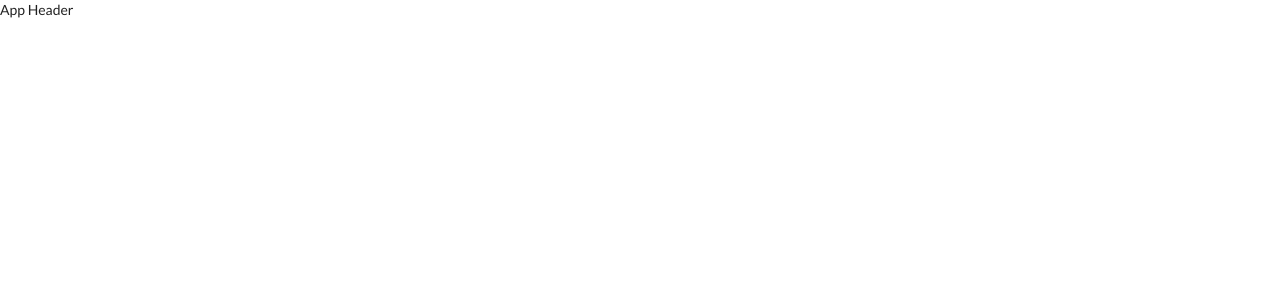
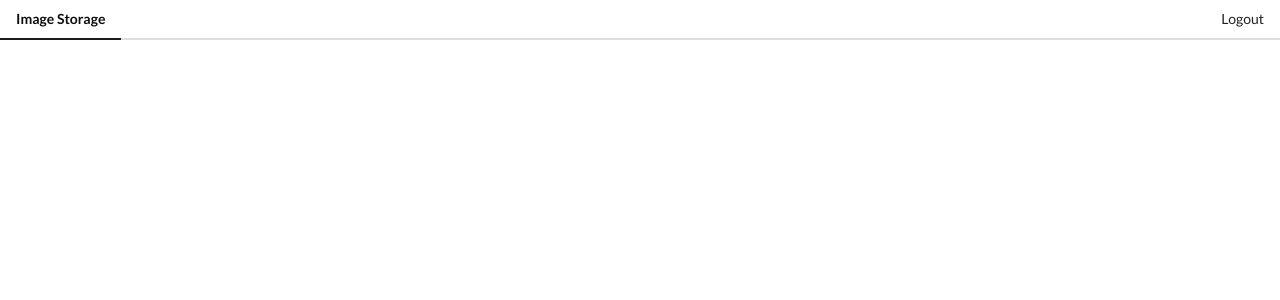
Before and after one commit to mohamedsaleh1984/vue-images, a Vue app: page / in a window 1280 px wide. Shown: the top 300 px of the page. Built offline with nearby package versions, Linux system fonts and the light colour scheme.

Commit message:
added-app-header-css

```diff
--- a/src/components/AppHeader.vue
+++ b/src/components/AppHeader.vue
@@ -1,13 +1,18 @@
 <template>
-    <div>
-        App Header
+  <div>
+    <div class="ui secondary pointing menu">
+      <a href="/" class="active item"> Image Storage </a>
+
+      <div class="right menu">
+        <a class="ui item"> Logout </a>
+      </div>
     </div>
+  </div>
 </template>
 <script>
 export default {
-    name:'AppHeader'
-}
+  name: "AppHeader",
+};
 </script>
 <style scoped>
-
 </style>
```
